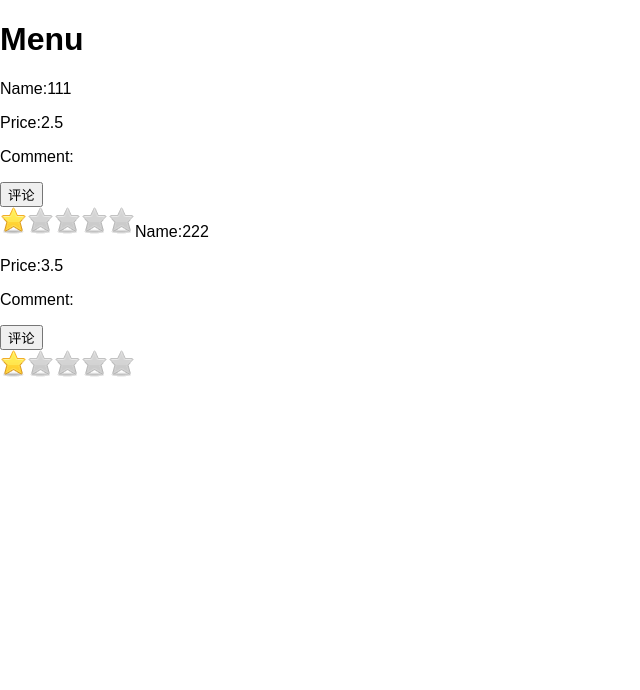
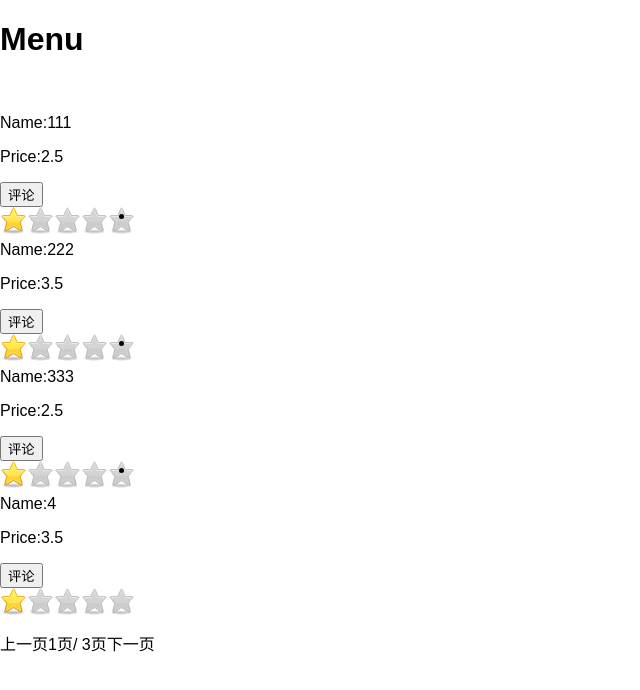
Before and after one commit to tx19980520/Where-to-eat, a React (Create React App) app in the folder where_to_eat/: page / in a window 1280 px wide. Shown: the top 690 px of the page, without its empty margins (0-640 px from the left). Built offline with nearby package versions, Linux system fonts and the light colour scheme.

Commit message:
page function

```diff
--- a/where_to_eat/src/App.js
+++ b/where_to_eat/src/App.js
@@ -1,6 +1,6 @@
 import React, { Component } from 'react';
 import './App.css';
-import Catalog from './example.js';
+import ListBox from './example.js';
 
 export default class App extends Component {
 
@@ -8,7 +8,7 @@ export default class App extends Component {
     return (
       <div>
           <h1>Menu</h1>
-          <Catalog/>
+          <ListBox/>
       </div>
 
     );
--- a/where_to_eat/src/example.js
+++ b/where_to_eat/src/example.js
@@ -1,5 +1,6 @@
 import React, { Component }from 'react';
 import "./example.css"
+
 export class Star extends React.Component {//路过点击和走开都要传值
   constructor(props) {
     super(props);
@@ -223,39 +224,147 @@ function NotReviewButton(props) {
 }
 
 
+const listData = [
+    {"idd":1,"Name":111,"Price":2.5},
+    {"idd":2,"Name":222,"Price":3.5},
+    {"idd":3,"Name":333,"Price":2.5},
+    {"idd":4,"Name":4,"Price":3.5},
+    {"idd":5,"Name":5,"Price":2.5},
+    {"idd":6,"Name":6,"Price":3.5},
+    {"idd":7,"Name":7,"Price":2.5},
+    {"idd":8,"Name":8,"Price":3.5},
+    {"idd":9,"Name":9,"Price":2.5},
+    {"idd":10,"Name":10,"Price":3.5},
 
-export default class Catalog extends Component {
+]
+
+export default class ListBox extends Component {
+
+    constructor(props){
+        super(props);
+        this.pageNext=this.pageNext.bind(this);
+        this.setPage=this.setPage.bind(this);
+        this.state = {
+            indexList:[],//当前渲染的页面数据
+            totalData:listData,
+            current: 1, //当前页码
+            pageSize:4, //每页显示的条数
+            goValue:0,  //要去的条数index
+            totalPage:0,//总页数
+        };
+
+    }
+
+    componentWillMount(){
+        //设置总页数
+        this.setState({
+            totalPage:Math.ceil( this.state.totalData.length/this.state.pageSize),
+        })
+        this.pageNext(this.state.goValue)
+
+    }
+
+    //设置内容
+    setPage(num){
+        this.setState({
+            indexList:this.state.totalData.slice(num,num+this.state.pageSize)
+        })
+    }
+
+
+    pageNext (num) {
+        this.setPage(num)
+    }
+
+
+
     render() {
-        let data = [
-            {"Name":111,"Price":2.5},
-            {"Name":222,"Price":3.5},
-        ];
-        let list;
-        list = data.map(function (item, index) {
-                return (
-                  <div>
-                    <Example key={index} name={item.Name} price={item.Price}/>
-                    <ReviewModel />
-                    <Stars />
-                  </div>
-                )
-            });
 
         return (
-            list
+            <div>
+                <div>
+                    <ul>
+                        {this.state.indexList.map(function (cont) {
+                            return <List {...cont} />
+                        })}
+                    </ul>
+
+                    <PageButton { ...this.state } pageNext={this.pageNext} />
+
+                </div>
+            </div>
         );
     }
-
 }
 
-export  class Example extends Component {
+
+class List extends Component {
+    constructor(props) {
+        super(props);
+    }
+
+    render() {
+        const { idd, Name, Price } = this.props
+
+        return (
+            <li id={idd}>
+                <br></br>
+                    <div>
+                        <p>Name:{ Name }</p>
+                        <p>Price:{ Price }</p>
+                        <ReviewModel />
+                        <Stars />
+                    </div>
+            </li>
+        );
+    }
+}
+
+class PageButton extends Component {
+
+    constructor(props) {
+        super(props);
+        this.setNext=this.setNext.bind(this);
+        this.setUp=this.setUp.bind(this);
+        this.state={
+            num: 0,
+            pagenum:this.props.current
+        }
+    }
+
+    //下一页
+    setNext(){
+        if(this.state.pagenum < this.props.totalPage){
+            this.setState({
+                num:this.state.num + this.props.pageSize,
+                pagenum:this.state.pagenum + 1
+            },function () {
+                console.log(this.state)
+                this.props.pageNext(this.state.num)
+            })
+        }
+    }
+
+    //上一页
+    setUp(){
+        if(this.state.pagenum > 1){
+            this.setState({
+                num:this.state.num - this.props.pageSize,
+                pagenum:this.state.pagenum - 1
+            },function () {
+                console.log(this.state)
+                this.props.pageNext(this.state.num)
+            })
+        }
+    }
+
     render() {
         return (
-            <div>
-                <p>Name:{ this.props.name }</p>
-                <p>Price:{ this.props.price }</p>
-                <p>Comment:{ this.props.comm }</p>
+            <div className="change_page">
+                <span onClick={ this.setUp } >上一页</span>
+                <span>{ this.state.pagenum }页/ { this.props.totalPage }页</span>
+                <span onClick={ this.setNext }>下一页</span>
             </div>
-        )
+        );
     }
 }
```
Also changed, not shown: 1 other file (tests, documents, lock files or other folders).
